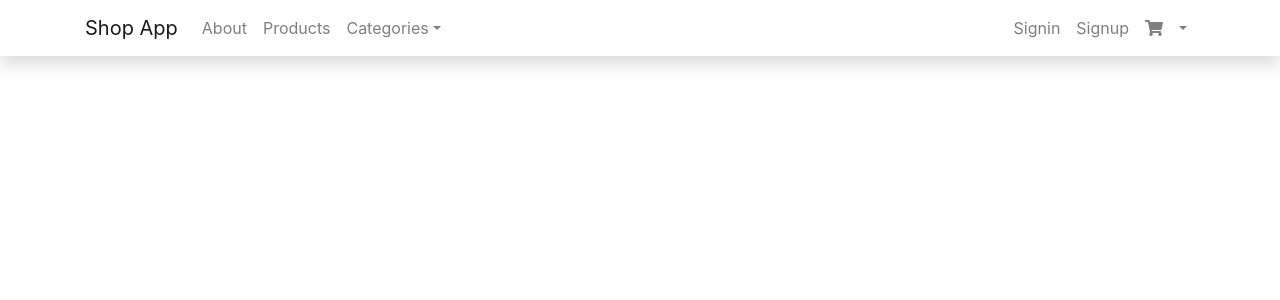
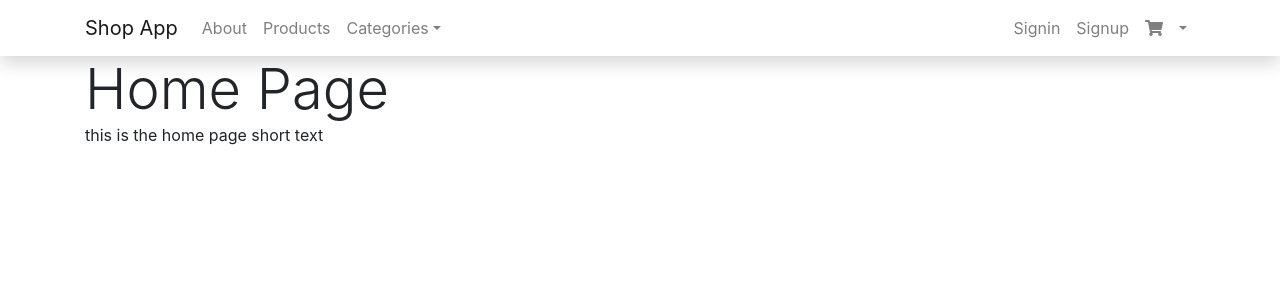
Before and after one commit to yuvalll666/SneakerHeads-FullProject-Local, a React (Create React App) app: page / in a window 1280 px wide. Shown: the top 300 px of the page. Built offline with nearby package versions, Linux system fonts and the light colour scheme.

Commit message:
added home and about components to App.jsx and css flex-fill to main

```diff
--- /dev/null
+++ b/src/App.css
@@ -0,0 +1,6 @@
+main {
+  min-height: 100vh;
+}
+.flex-fill {
+  flex: 1 1 auto;
+}
--- a/src/App.jsx
+++ b/src/App.jsx
@@ -1,5 +1,10 @@
 import React from "react";
+import { Switch, Route } from "react-router-dom";
+
+//Components
 import Navbar from "./components/Navbar";
+import Home from "./components/Home";
+import About from "./components/About";
 
 function App() {
   return (
@@ -7,7 +12,12 @@ function App() {
       <header>
         <Navbar />
       </header>
-      <main></main>
+      <main className="container-fluid flex-fill">
+        <Switch>
+          <Route path="/" exact component={Home} />
+          <Route path="/about" component={About} />
+        </Switch>
+      </main>
       <footer></footer>
     </React.Fragment>
   );
```
